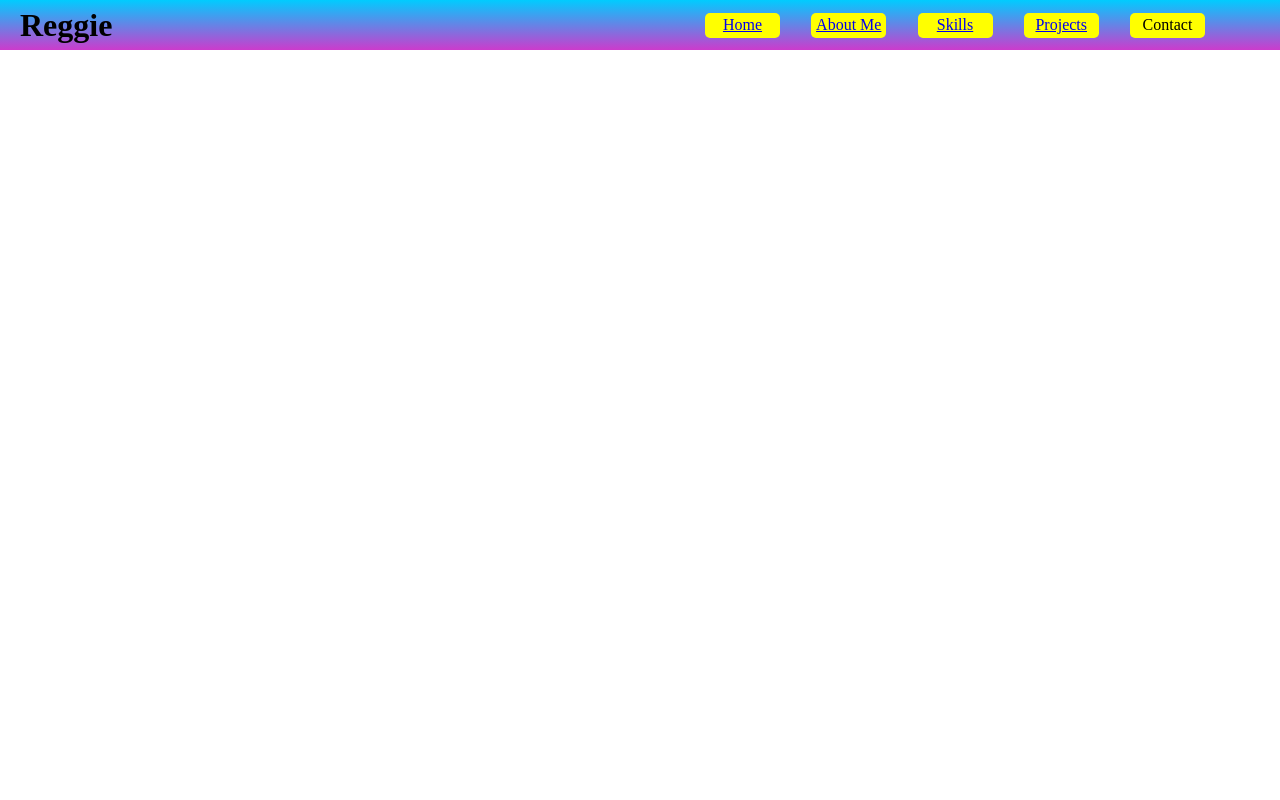
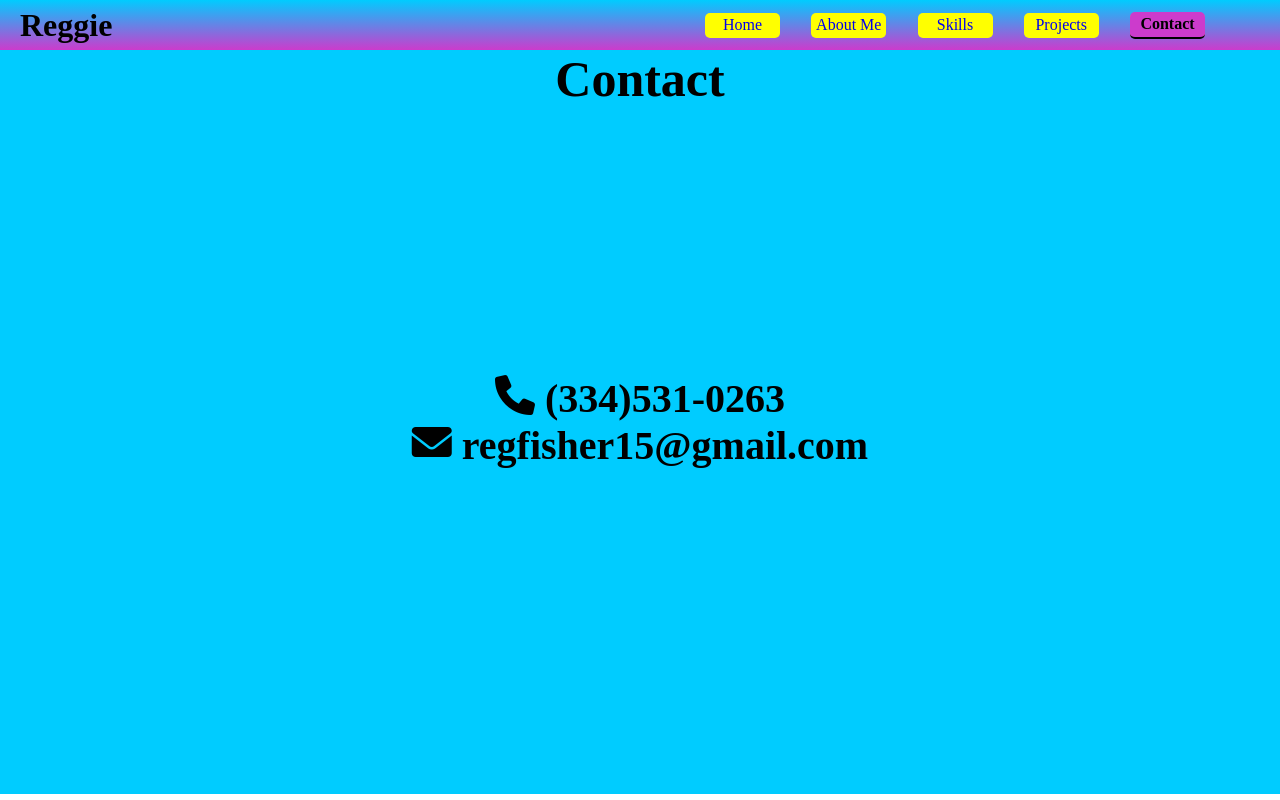
Before and after one commit to regfisher15/Portfolio, an Angular app: page /contact in a window 1280 px wide. Before the commit this address led to /. Built offline with nearby package versions, Linux system fonts and the light colour scheme.

Commit message:
Portfolio website complete for now

```diff
--- a/src/app/app-routing.module.ts
+++ b/src/app/app-routing.module.ts
@@ -4,13 +4,15 @@ import { HomeComponent } from './pages/home/home.component';
 import { AboutComponent } from './pages/about/about.component';
 import { SkillsComponent } from './pages/skills/skills.component';
 import { ProjectsComponent } from './pages/projects/projects.component';
+import { ContactComponent } from './pages/contact/contact.component';
 
 export const routes: Routes = [
     { path: '', redirectTo: '/home', pathMatch: 'full' },
     { path: 'home', component: HomeComponent },
     { path: 'about', component: AboutComponent },
     { path: 'skills', component: SkillsComponent },
-    { path: 'projects', component: ProjectsComponent }
+    { path: 'projects', component: ProjectsComponent },
+    { path: 'contact', component: ContactComponent }
 ];
 
 @NgModule ({
@@ -19,4 +21,4 @@ export const routes: Routes = [
 })
 
 export class AppRoutingModule {}
-export const routingComponents = [HomeComponent, AboutComponent, SkillsComponent, ProjectsComponent]
+export const routingComponents = [HomeComponent, AboutComponent, SkillsComponent, ProjectsComponent, ContactComponent]
--- a/src/app/components/header/header.component.css
+++ b/src/app/components/header/header.component.css
@@ -41,3 +41,20 @@
     height: 25px;
     border-radius: 5px;
 }
+
+li a {
+    text-decoration: none;
+}
+
+ul li a.active {
+    background-color: rgb(204, 59, 204);
+    display: flex;
+    justify-content: center;
+    align-items: center;
+    font-weight: bold; /* Make the active link bold */
+    color: black;
+    width: 75px;
+    height: 25px;
+    border-radius: 5px;
+    border-bottom: 2px solid black;
+  }
--- a/src/app/components/header/header.component.html
+++ b/src/app/components/header/header.component.html
@@ -4,11 +4,11 @@
     </div>
     <div class="buttons">
         <ul>
-            <li><a routerLink="/home" routerLinkActive="active">Home</a></li>
-            <li><a routerLink="/about" routerLinkActive="active">About Me</a></li>
-            <li><a routerLink="/skills" routerLinkActive="active">Skills</a></li>
-            <li><a routerLink="/projects" routerLinkActive="active">Projects</a></li>
-            <li>Contact</li>
+            <li><a routerLink="/home" routerLinkActive="active" [routerLinkActiveOptions]="{ exact: true }">Home</a></li>
+            <li><a routerLink="/about" routerLinkActive="active" [routerLinkActiveOptions]="{ exact: true }">About Me</a></li>
+            <li><a routerLink="/skills" routerLinkActive="active" [routerLinkActiveOptions]="{ exact: true }">Skills</a></li>
+            <li><a routerLink="/projects" routerLinkActive="active" [routerLinkActiveOptions]="{ exact: true }">Projects</a></li>
+            <li><a routerLink="/contact" routerLinkActive="active" [routerLinkActiveOptions]="{ exact: true }">Contact</a></li>
         </ul>
     </div>
 </div>
--- /dev/null
+++ b/src/app/pages/contact/contact.component.css
@@ -0,0 +1,37 @@
+* {
+    margin: 0;
+    padding: 0;
+}
+
+.contact {
+    background-color:  rgb(0, 204, 255);
+    width: 100%;
+    height: 93vh;
+    display: flex;
+    flex-direction: column;
+    justify-content: center;
+    align-items: center;
+}
+
+.contact h1 {
+    position: absolute;
+    top: 50px;
+    font-size: 50px;
+}
+
+.contact i {
+    font-size: 40px;
+    margin-right: 10px;
+}
+
+.contact .number {
+    display: flex;
+}
+
+.contact .email {
+    display: flex;
+}
+
+.contact h2 {
+    font-size: 40px;
+}
--- /dev/null
+++ b/src/app/pages/contact/contact.component.html
@@ -0,0 +1,12 @@
+<div class="contact">
+    <h1>Contact</h1>
+    <div class="number">
+        <i class="fa-solid fa-phone"></i>
+        <h2>(334)531-0263</h2>
+    </div>
+
+    <div class="email">
+        <i class="fa-solid fa-envelope"></i>
+        <h2>regfisher15&#64;gmail.com</h2>
+    </div>
+</div>
--- a/src/app/pages/projects/projects.component.css
+++ b/src/app/pages/projects/projects.component.css
@@ -73,6 +73,9 @@
 .tv-tracker .right .scrollable-row img {
     width: 690px;
     height: auto;
+}
+
+.scrollable-row img:not(:last-child) {
     margin-right: 78px;
 }
 
@@ -145,6 +148,9 @@
 .spotify-react .right .spotify-scrollable-row img {
     width: 690px;
     height: auto;
+}
+
+.spotify-scrollable-row img:not(:last-child) {
     margin-right: 78px;
 }
 
@@ -217,6 +223,9 @@
 .computer-graphics .right .graphics-scrollable-row img {
     width: 690px;
     height: auto;
+}
+
+.graphics-scrollable-row img:not(:last-child) {
     margin-right: 78px;
 }
 
--- a/src/app/pages/skills/skills.component.html
+++ b/src/app/pages/skills/skills.component.html
@@ -87,8 +87,8 @@
                 </div>
 
                 <div class="tech-icons">
-                    <i class="devicon-opengl-plain"></i>
-                    <p>OpenGL</p>
+                    <i class="devicon-json-plain"></i>
+                    <p>JSON</p>
                 </div>
             </div>
         </div>
```
Also changed, not shown: src/app/pages/contact/contact.component.ts (added, +12 -0 lines), 1 other file (tests, documents, lock files or other folders).
